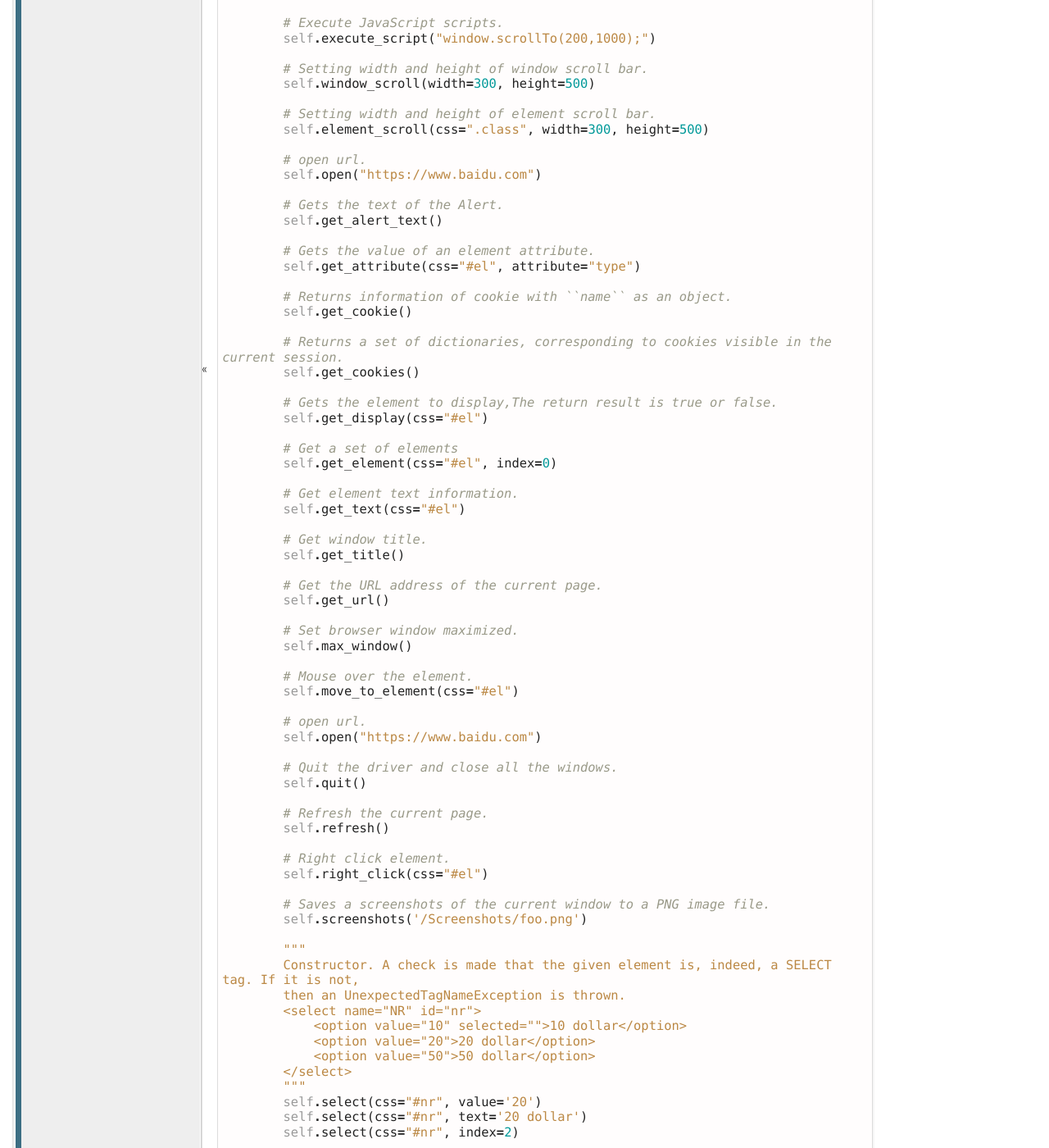
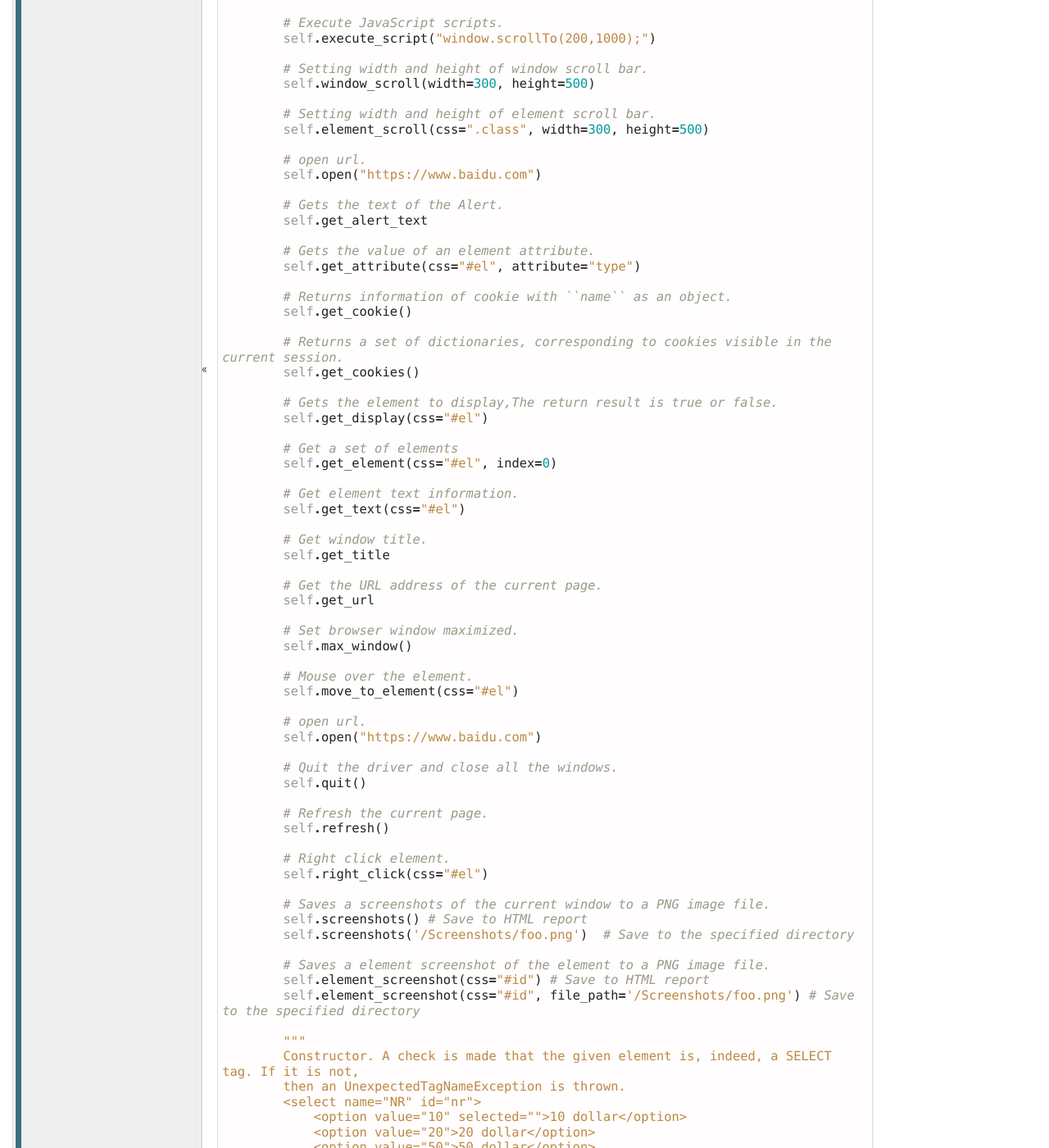
Before and after one commit to SeldomQA/seldom, a Sphinx documentation site: the page built from docs/rst_docs/seldom_api.rst, in a window 1280 px wide and 1400 px high, scrolled down 4280 px. Shown: the whole window at 82% size. Built offline with Sphinx 7.4.7, drawn with Linux system fonts in a browser that asks for light colours.

Commit message:
doc: update seldom api

```diff
--- a/docs/rst_docs/seldom_api.rst
+++ b/docs/rst_docs/seldom_api.rst
@@ -253,7 +253,7 @@ Most APIs are provided by `WebDriver` class:
             self.open("https://www.baidu.com")
 
             # Gets the text of the Alert.
-            self.get_alert_text()
+            self.get_alert_text
 
             # Gets the value of an element attribute.
             self.get_attribute(css="#el", attribute="type")
@@ -274,10 +274,10 @@ Most APIs are provided by `WebDriver` class:
             self.get_text(css="#el")
 
             # Get window title.
-            self.get_title()
+            self.get_title
 
             # Get the URL address of the current page.
-            self.get_url()
+            self.get_url
 
             # Set browser window maximized.
             self.max_window()
@@ -298,7 +298,12 @@ Most APIs are provided by `WebDriver` class:
             self.right_click(css="#el")
 
             # Saves a screenshots of the current window to a PNG image file.
-            self.screenshots('/Screenshots/foo.png')
+            self.screenshots() # Save to HTML report
+            self.screenshots('/Screenshots/foo.png')  # Save to the specified directory
+
+            # Saves a element screenshot of the element to a PNG image file.
+            self.element_screenshot(css="#id") # Save to HTML report
+            self.element_screenshot(css="#id", file_path='/Screenshots/foo.png') # Save to the specified directory
 
             """
             Constructor. A check is made that the given element is, indeed, a SELECT tag. If it is not,
--- a/docs/seldom_api.md
+++ b/docs/seldom_api.md
@@ -233,7 +233,7 @@ class TestCase(seldom.TestCase):
         self.open("https://www.baidu.com")
 
         # Gets the text of the Alert.
-        self.get_alert_text()
+        self.get_alert_text
 
         # Gets the value of an element attribute.
         self.get_attribute(css="#el", attribute="type")
@@ -254,10 +254,10 @@ class TestCase(seldom.TestCase):
         self.get_text(css="#el")
 
         # Get window title.
-        self.get_title()
+        self.get_title
 
         # Get the URL address of the current page.
-        self.get_url()
+        self.get_url
 
         # Set browser window maximized.
         self.max_window()
@@ -278,7 +278,12 @@ class TestCase(seldom.TestCase):
         self.right_click(css="#el")
 
         # Saves a screenshots of the current window to a PNG image file.
-        self.screenshots('/Screenshots/foo.png')
+        self.screenshots() # Save to HTML report
+        self.screenshots('/Screenshots/foo.png')  # Save to the specified directory
+
+        # Saves a element screenshot of the element to a PNG image file.
+        self.element_screenshot(css="#id") # Save to HTML report
+        self.element_screenshot(css="#id", file_path='/Screenshots/foo.png') # Save to the specified directory
 
         """
         Constructor. A check is made that the given element is, indeed, a SELECT tag. If it is not,
```
